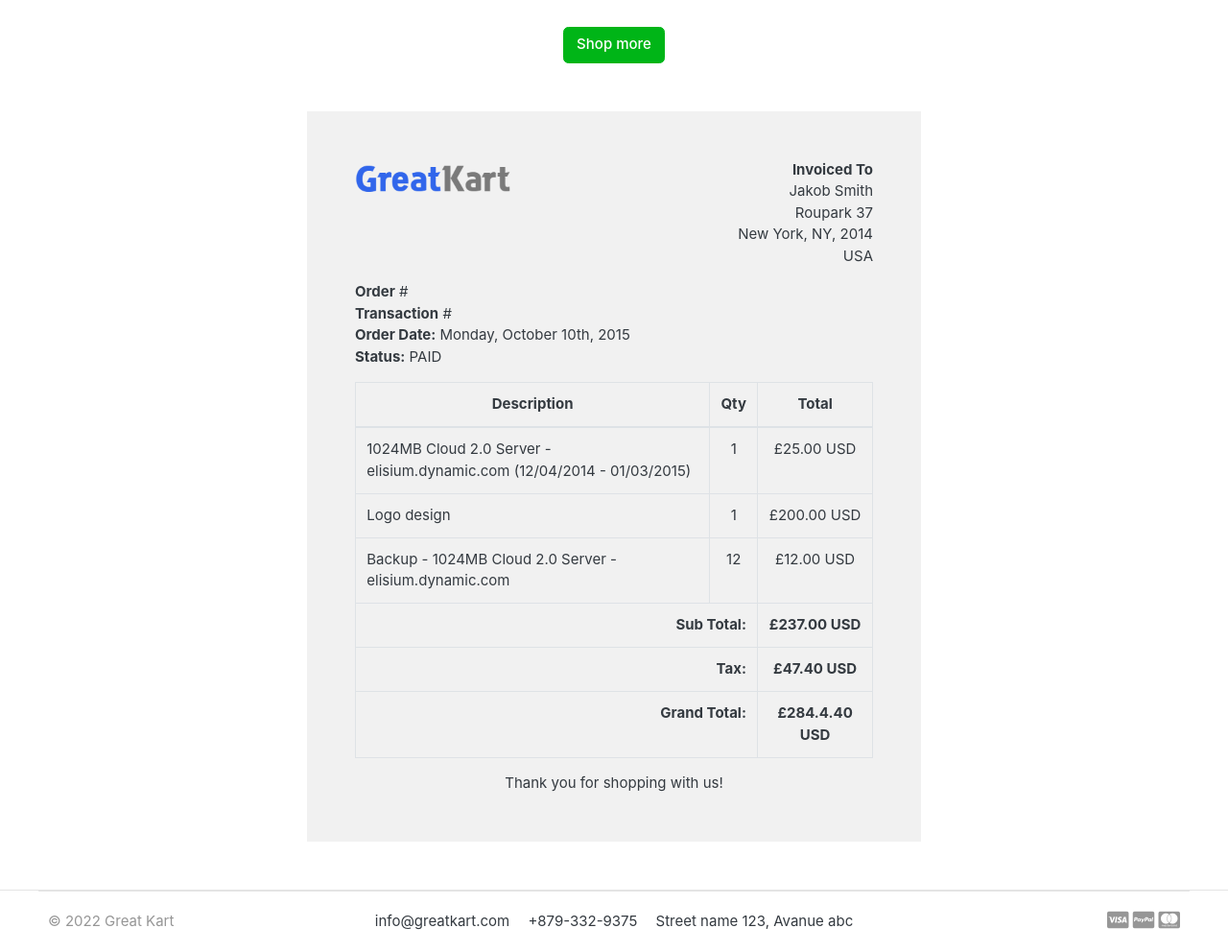
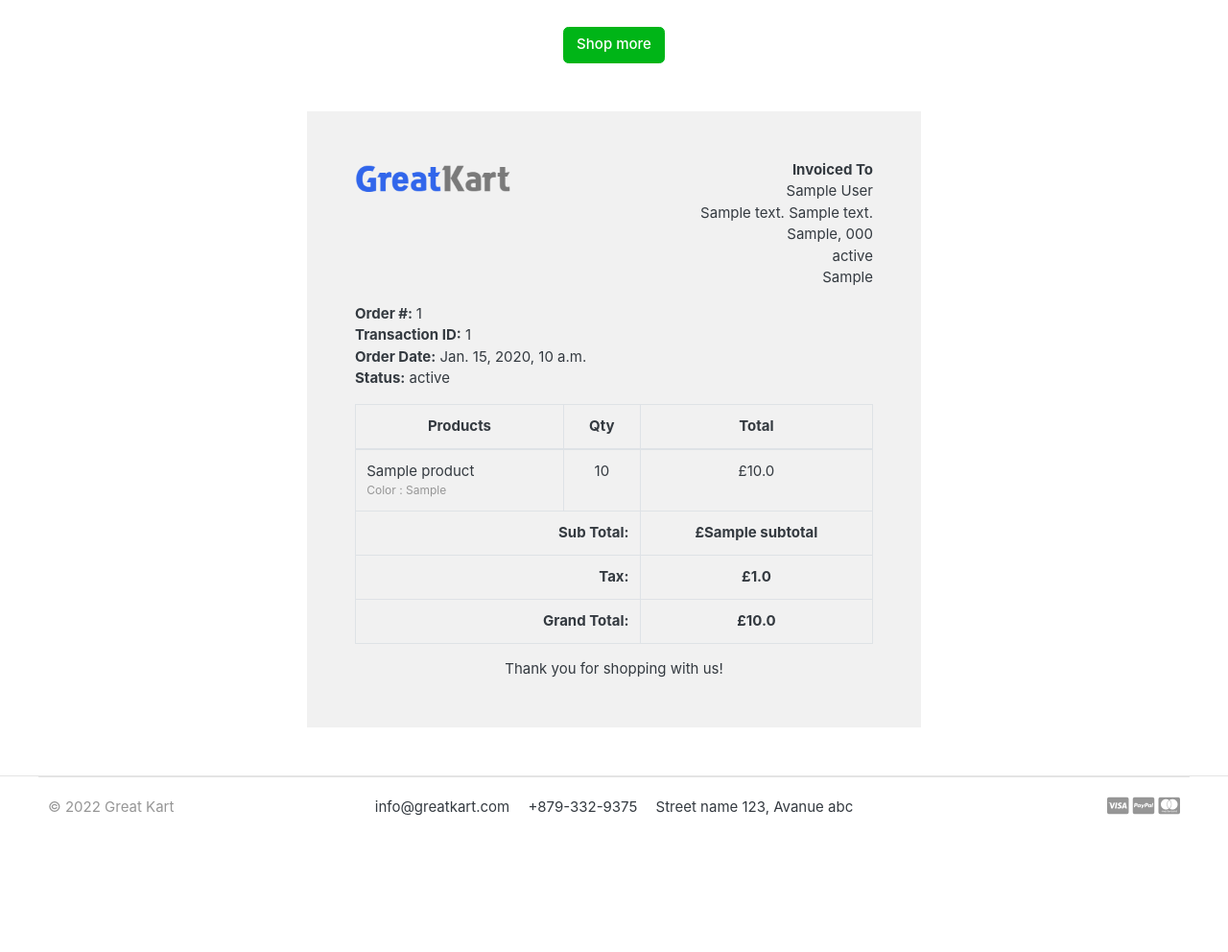
Before and after one commit to AssuredD/GreatKart, a Django app: template templates/orders/order_complete.html in a window 1280 px wide. Shown: the part 301-1293 px from the top of the page at 96% size. After the commit the page ends 1151 px from the top, so only its background shows below. Run offline with Django 4.2, Linux system fonts and the light colour scheme; tables that the repository leaves empty hold one stand-in row (values such as "Sample post"); the template is opened without the code that fills it: values that come from a table or form of the project are taken from there, most other values are stand-ins (such as "Sample title", 1, 10 or a date in 2020); some libraries are stand-ins or nearby versions; some web fonts are replaced.

Commit message:
Order Completed second commit

```diff
--- a/templates/orders/order_complete.html
+++ b/templates/orders/order_complete.html
@@ -31,10 +31,11 @@
                                 <div class="invoice-from">
                                     <ul class="list-unstyled text-right">
                                         <li><strong>Invoiced To</strong></li>
-                                        <li>Jakob Smith</li>
-                                        <li>Roupark 37</li>
-                                        <li>New York, NY, 2014</li>
-                                        <li>USA</li>
+                                        <li>{{ order.full_name }}</li>
+                                        <li>{{ order.full_address }}</li>
+                                        <li>{{ order.city }}, {{ order.post_code }}</li>
+                                        <li>{{ order.state }}</li>
+                                        <li>{{ order.country }}</li>
                                     </ul>
                                 </div>
                             </div>
@@ -44,10 +45,10 @@
                                 <div class="invoice-details mt25">
                                     <div class="well">
                                         <ul class="list-unstyled mb0">
-                                            <li><strong>Order</strong> #</li>
-                                            <li><strong>Transaction</strong> #</li>
-                                            <li><strong>Order Date:</strong> Monday, October 10th, 2015</li>
-                                            <li><strong>Status:</strong> PAID</li>
+                                            <li><strong>Order #: </strong> {{ order_number }}</li>
+                                            <li><strong>Transaction ID:</strong> {{ transID }}</li>
+                                            <li><strong>Order Date:</strong> {{ order.created_at  }}</li>
+                                            <li><strong>Status:</strong> {{ payment.status }}</li>
                                         </ul>
                                     </div>
                                 </div>
@@ -57,41 +58,40 @@
                                         <table class="table table-bordered">
                                             <thead>
                                             <tr>
-                                                <th class="per70 text-center">Description</th>
+                                                <th class="per70 text-center">Products</th>
                                                 <th class="per5 text-center">Qty</th>
                                                 <th class="per25 text-center">Total</th>
                                             </tr>
                                             </thead>
                                             <tbody>
-                                            <tr>
-                                                <td>1024MB Cloud 2.0 Server - elisium.dynamic.com (12/04/2014 - 01/03/2015)</td>
-                                                <td class="text-center">1</td>
-                                                <td class="text-center">£25.00 USD</td>
-                                            </tr>
-                                            <tr>
-                                                <td>Logo design</td>
-                                                <td class="text-center">1</td>
-                                                <td class="text-center">£200.00 USD</td>
-                                            </tr>
-                                            <tr>
-                                                <td>Backup - 1024MB Cloud 2.0 Server - elisium.dynamic.com</td>
-                                                <td class="text-center">12</td>
-                                                <td class="text-center">£12.00 USD</td>
-                                            </tr>
+                                            {% for item in ordered_products %}
+                                                <tr>
+                                                    <td>{{ item.product.product_name }}
+                                                    <p class="text-muted small">
+                                                        {% if item.variations.all %}
+                                                            {% for i in item.variations.all %}
+                                                                {{ i.variation_category | capfirst }} : {{ i.variation_value | capfirst }} <br>
+                                                            {% endfor %}
+                                                        {% endif %}
+                                                    </p></td>
+                                                    <td class="text-center">{{ item.quantity }}</td>
+                                                    <td class="text-center">£{{ item.product_price }}</td>
+                                                </tr>
+                                            {% endfor %}
                                             </tbody>
                                             <tfoot>
                                             <tr>
                                                 <th colspan="2" class="text-right">Sub Total:</th>
-                                                <th class="text-center">£237.00 USD</th>
+                                                <th class="text-center">£{{ subtotal }}</th>
                                             </tr>
                                             <tr>
                                                 <th colspan="2" class="text-right">Tax:</th>
-                                                <th class="text-center">£47.40 USD</th>
+                                                <th class="text-center">£{{ order.tax }}</th>
                                             </tr>
 
                                             <tr>
                                                 <th colspan="2" class="text-right">Grand Total:</th>
-                                                <th class="text-center">£284.4.40 USD</th>
+                                                <th class="text-center">£{{ order.order_total }}</th>
                                             </tr>
                                             </tfoot>
                                         </table>
--- a/templates/orders/payments.html
+++ b/templates/orders/payments.html
@@ -195,7 +195,7 @@
                         })
                             .then((response) => response.json())
                             .then((data) => {
-                                window.location.href = redirect_url + '?order_number='+data.order_number+'&payment_id='+data.payment_id;
+                                window.location.href = redirect_url + '?order_number='+data.order_number+'&payment_id='+data.transID;
                             });
                     }
                 });
--- a/templates/store/checkout.html
+++ b/templates/store/checkout.html
@@ -108,7 +108,7 @@
                                                     <p class="text-muted small">
                                                         {% if cart_item.variations.all %}
                                                             {% for item in cart_item.variations.all %}
-                                                                {{ item.variation_category }} : {{ item.variation_value }}
+                                                                {{ item.variation_category | capfirst }} : {{ item.variation_value | capfirst }}
                                                             {% endfor %}
                                                         {% endif %}
                                                     </p>
```
Also changed, not shown: orders/views.py (+26 -2 lines).
